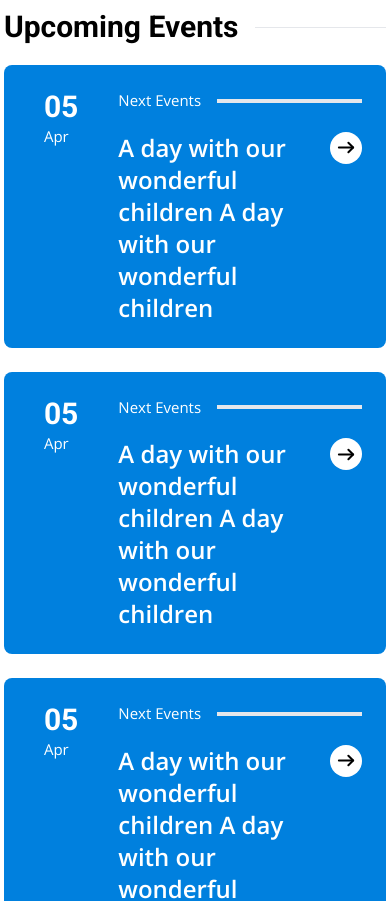
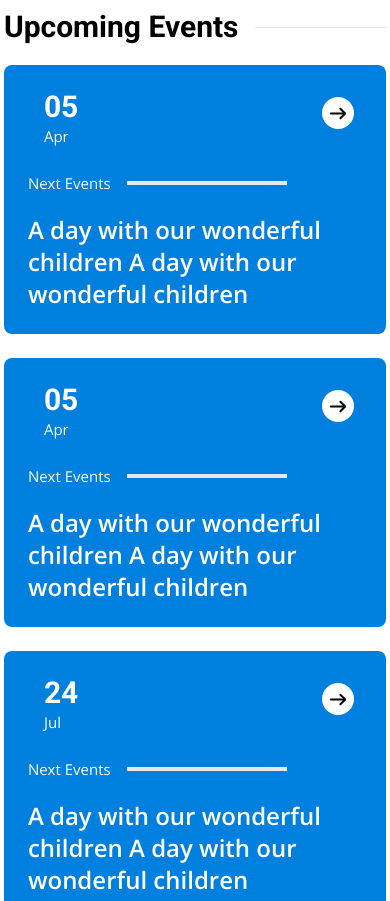
Before and after one commit to ryanfavour4/the-innercity-mission-for-children, a Next.js app: page / in a window 390 px wide. Shown: the part 6860-7761 px from the top of the page. Built offline with nearby package versions, Linux system fonts and the light colour scheme.

Commit message:
major changes

```diff
--- a/app/about/page.tsx
+++ b/app/about/page.tsx
@@ -4,6 +4,7 @@ import { FacebookIcon } from '@/components/svgs'
 import { LinkedlnIcon } from '@/components/svgs'
 import { TwitterIcon } from '@/components/svgs'
 import { executive, teams } from '@/constant/teams'
+import { CtaSection, Events } from '../page'
 
 export default function AboutUs() {
   return (
@@ -390,6 +391,9 @@ export default function AboutUs() {
           </div>
         </div>
       </div>
+
+      <CtaSection />
+      <Events />
     </div>
   )
 }
--- a/app/page.tsx
+++ b/app/page.tsx
@@ -2,6 +2,7 @@
 import TitleCase from '@/components/custom/title-case'
 import { ArrowRightMiniIcon } from '@/components/svgs'
 import { blogs } from '@/constant/blogs'
+import { events } from '@/constant/events'
 import HeroSection from '@/layouts/hero-section'
 import { getReadableDate } from '@/utils/format-date'
 import Image from 'next/image'
@@ -277,7 +278,7 @@ function OurBlogs() {
   )
 }
 
-function CtaSection() {
+export function CtaSection() {
   return (
     <div className="py-8">
       <div className="wrapper bg-cta-section flex h-96 flex-col items-center justify-center gap-10 bg-center text-white md:rounded-xl">
@@ -301,7 +302,9 @@ function CtaSection() {
   )
 }
 
-function Events() {
+export function Events() {
+  const navigate = useRouter()
+
   return (
     <div>
       <div className="wrapper py-6 pb-8">
@@ -312,10 +315,15 @@ function Events() {
 
         <div className="grid grid-cols-1 gap-6 md:grid-cols-2">
           {/* event card */}
-          <div className="flex gap-6 rounded-lg bg-primary p-6 text-white">
+          {events.map((event) => (
+            <div
+              onClick={() => navigate.push(`/${event.link}`)}
+              key={event.id}
+              className="relative flex cursor-pointer flex-col gap-6 rounded-lg bg-primary p-6 text-white hover:shadow-lg md:flex-row"
+            >
               <div className="px-4 md:px-8">
-              <h3 className="text-3xl font-bold">05</h3>
-              <p>Apr</p>
+                <h3 className="text-3xl font-bold">{event.date}</h3>
+                <p>{event.month}</p>
               </div>
               <div className="flex w-full flex-col gap-5">
                 <div className="flex items-center gap-4">
@@ -323,68 +331,17 @@ function Events() {
                   <hr className="w-full max-w-40 border-2" />
                 </div>
                 <div className="flex w-full justify-between gap-5 text-xl">
-                <p className="text-2xl font-semibold">
-                  A day with our wonderful children A day with our wonderful children
-                </p>
+                  <p className="text-2xl font-semibold">{event.event}</p>
                   <Link
-                  href={'/'}
-                  className="flex h-8 w-full max-w-8 items-center justify-center rounded-full bg-light"
+                    href={event.link}
+                    className="absolute right-8 top-8 flex h-8 w-full max-w-8 items-center justify-center rounded-full bg-light md:static"
                   >
                     <ArrowRightMiniIcon className="w-5 text-dark" />
                   </Link>
                 </div>
               </div>
             </div>
-
-          {/* event card */}
-          <div className="flex gap-6 rounded-lg bg-primary p-6 text-white">
-            <div className="px-4 md:px-8">
-              <h3 className="text-3xl font-bold">05</h3>
-              <p>Apr</p>
-            </div>
-            <div className="flex w-full flex-col gap-5">
-              <div className="flex items-center gap-4">
-                <p className="whitespace-nowrap">Next Events</p>{' '}
-                <hr className="w-full max-w-40 border-2" />
-              </div>
-              <div className="flex w-full justify-between gap-5 text-xl">
-                <p className="text-2xl font-semibold">
-                  A day with our wonderful children A day with our wonderful children
-                </p>
-                <Link
-                  href={'/'}
-                  className="flex h-8 w-full max-w-8 items-center justify-center rounded-full bg-light"
-                >
-                  <ArrowRightMiniIcon className="w-5 text-dark" />
-                </Link>
-              </div>
-            </div>
-          </div>
-
-          {/* event card */}
-          <div className="flex gap-6 rounded-lg bg-primary p-6 text-white">
-            <div className="px-4 md:px-8">
-              <h3 className="text-3xl font-bold">05</h3>
-              <p>Apr</p>
-            </div>
-            <div className="flex w-full flex-col gap-5">
-              <div className="flex items-center gap-4">
-                <p className="whitespace-nowrap">Next Events</p>{' '}
-                <hr className="w-full max-w-40 border-2" />
-              </div>
-              <div className="flex w-full justify-between gap-5 text-xl">
-                <p className="text-2xl font-semibold">
-                  A day with our wonderful children A day with our wonderful children
-                </p>
-                <Link
-                  href={'/'}
-                  className="flex h-8 w-full max-w-8 items-center justify-center rounded-full bg-light"
-                >
-                  <ArrowRightMiniIcon className="w-5 text-dark" />
-                </Link>
-              </div>
-            </div>
-          </div>
+          ))}
         </div>
       </div>
     </div>
--- /dev/null
+++ b/constant/events.ts
@@ -0,0 +1,25 @@
+export const events = [
+  {
+    id: '2456442',
+    month: 'Apr',
+    date: '05',
+    event: 'A day with our wonderful children A day with our wonderful children',
+    link: '#',
+  },
+
+  {
+    id: '5564i442',
+    month: 'Apr',
+    date: '05',
+    event: 'A day with our wonderful children A day with our wonderful children',
+    link: '#',
+  },
+
+  {
+    id: '0980224',
+    month: 'Jul',
+    date: '24',
+    event: 'A day with our wonderful children A day with our wonderful children',
+    link: '#',
+  },
+]
```
Lines whose indentation alone changed are shown as unchanged.
